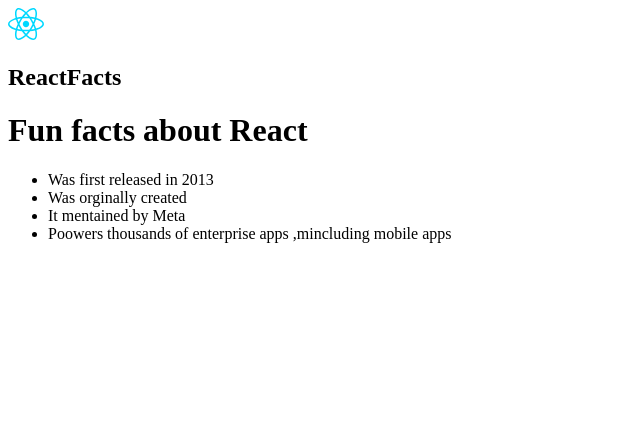
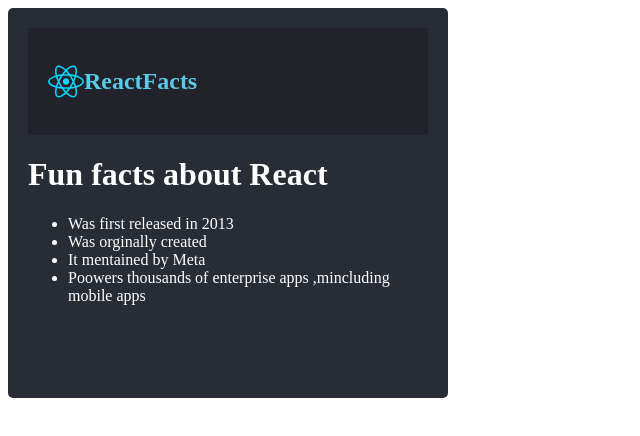
Before and after one commit to didier-bazayesu/react-phase2-understanding-, a React (Vite) app in the folder Scrimba-project-part1/: page / in a window 1280 px wide. Shown: the top 436 px of the page, without its empty margins (0-640 px from the left). Built offline with nearby package versions, Linux system fonts and the light colour scheme.

Commit message:
style : style for the project

```diff
--- a/Scrimba-project-part1/src/index.css
+++ b/Scrimba-project-part1/src/index.css
@@ -0,0 +1,27 @@
+.handle-react-logo{
+
+    background-color: #21222a;
+}
+
+.handle-ul-listItem::marker{
+ color: green;
+}
+.background-App{
+    background-color: #282d35;
+    padding: 20px;
+    width: 400px;
+    height: 350px;
+    border-radius: 5px;
+
+
+
+
+}
+.background-dev{
+    color: white;
+}
+.handle-padding{
+    padding: 20px;
+    display: flex;
+color: #5bcae9;
+}
```
